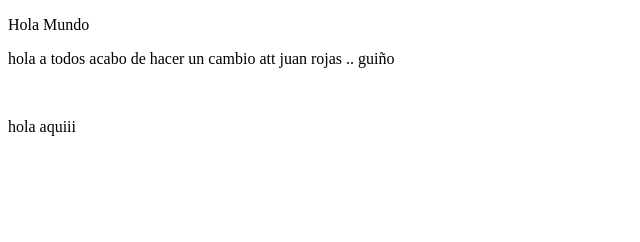
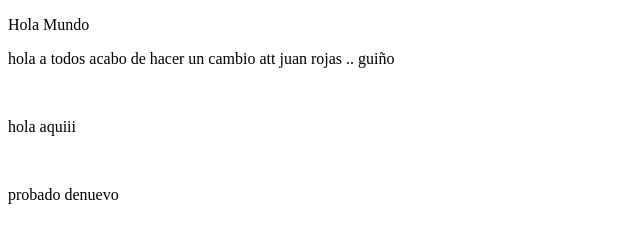
Before and after one commit to juanigna-ro/streamingmusica, a plain HTML site: page index.html in a window 1280 px wide. Shown: the whole page, without its empty margins (0-640 px from the left). Drawn offline with Linux system fonts and the light colour scheme.

Commit message:
probando

```diff
--- a/index.html
+++ b/index.html
@@ -20,6 +20,8 @@
     <p>hola a todos acabo de hacer un cambio att juan rojas .. guiño </p>
     <br>
     <p>hola aquiii</p>
+    <br>
+    <p>probado denuevo</p>
 </body>
 
 
```
